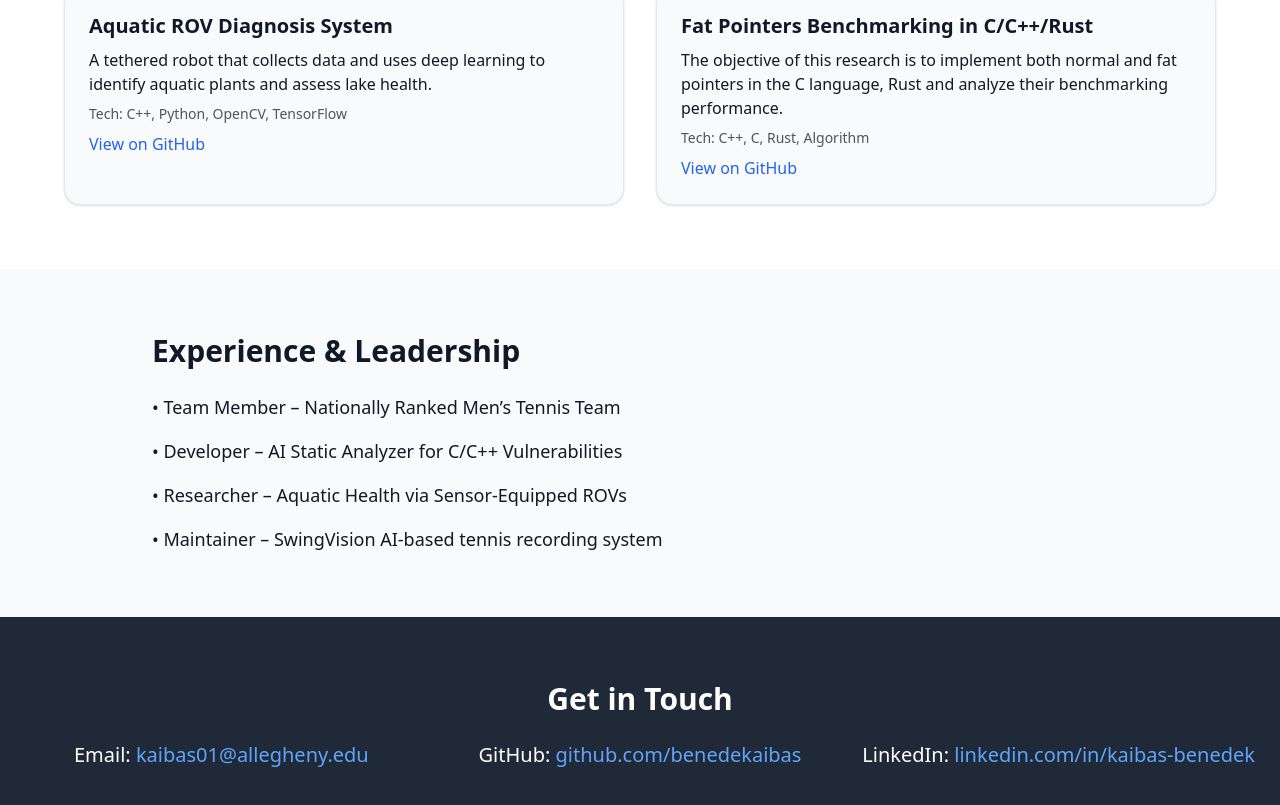
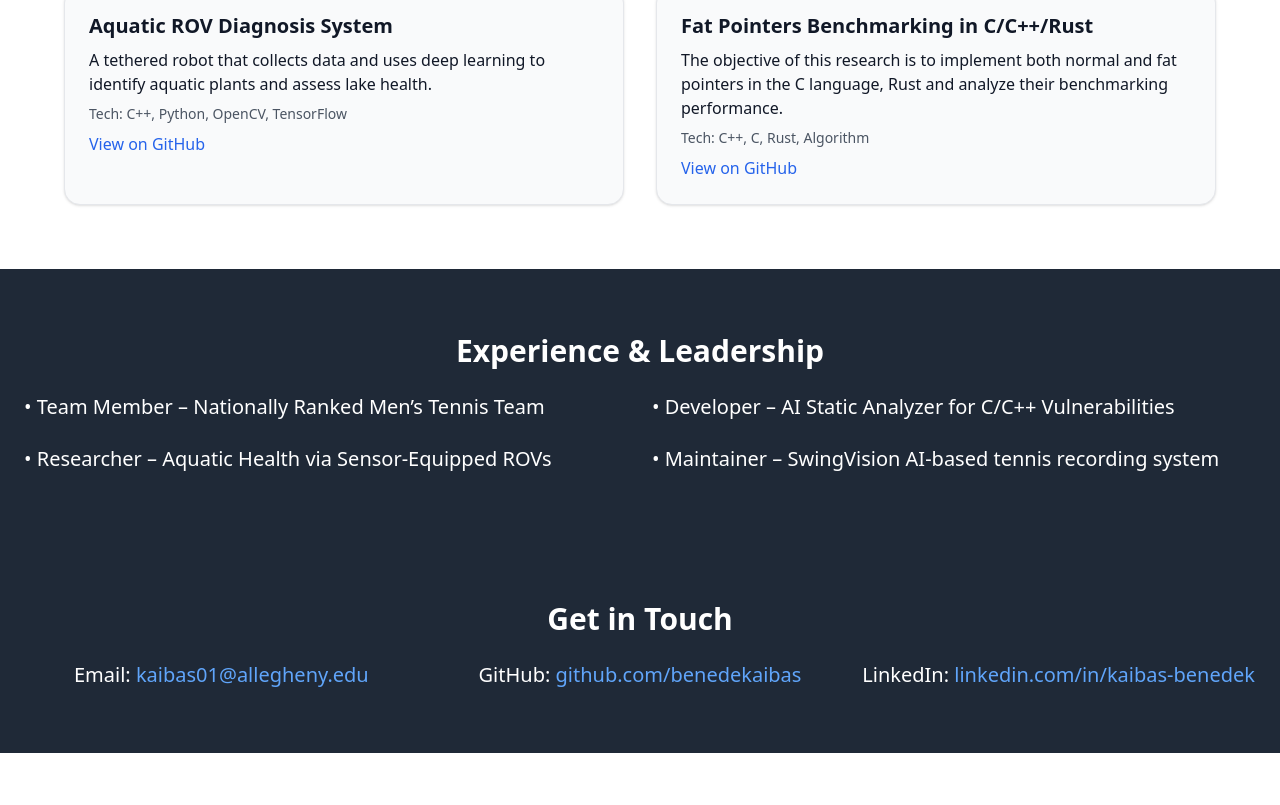
Before and after one commit to benedekaibas/Personal-Portfolio, a React (Vite) app: page / in a window 1280 px wide. Shown: the part 1287-2092 px from the top of the page. After the commit the page ends 2040 px from the top, so only its background shows below. Built offline with nearby package versions, Linux system fonts and the light colour scheme.

Commit message:
adjusted the theme of experience section to the other sections

```diff
--- a/src/components/Experience.jsx
+++ b/src/components/Experience.jsx
@@ -2,14 +2,33 @@ import React from "react";
 
 const Experience = () => {
   return (
-    <section id="experience" className="py-16 px-6 max-w-5xl mx-auto">
-      <h3 className="text-3xl font-semibold mb-6">Experience & Leadership</h3>
-      <ul className="space-y-4 text-lg">
-        <li>• Team Member – Nationally Ranked Men’s Tennis Team</li>
-        <li>• Developer – AI Static Analyzer for C/C++ Vulnerabilities</li>
-        <li>• Researcher – Aquatic Health via Sensor-Equipped ROVs</li>
-        <li>• Maintainer – SwingVision AI-based tennis recording system</li>
-      </ul>
+    <section id="experience" className="py-16 px-6 bg-gray-800 text-white">
+      <h3 className="text-3xl font-semibold mb-6 text-center">
+        Experience & Leadership
+      </h3>
+      <div className="grid grid-cols-1 md:grid-cols-2 gap-6">
+        {/* Experience Items */}
+        <div className="hover:translate-x-2 transition-transform duration-300">
+          <p className="text-lg md:text-xl">
+            • Team Member – Nationally Ranked Men’s Tennis Team
+          </p>
+        </div>
+        <div className="hover:translate-x-2 transition-transform duration-300">
+          <p className="text-lg md:text-xl">
+            • Developer – AI Static Analyzer for C/C++ Vulnerabilities
+          </p>
+        </div>
+        <div className="hover:translate-x-2 transition-transform duration-300">
+          <p className="text-lg md:text-xl">
+            • Researcher – Aquatic Health via Sensor-Equipped ROVs
+          </p>
+        </div>
+        <div className="hover:translate-x-2 transition-transform duration-300">
+          <p className="text-lg md:text-xl">
+            • Maintainer – SwingVision AI-based tennis recording system
+          </p>
+        </div>
+      </div>
     </section>
   );
 };
```
